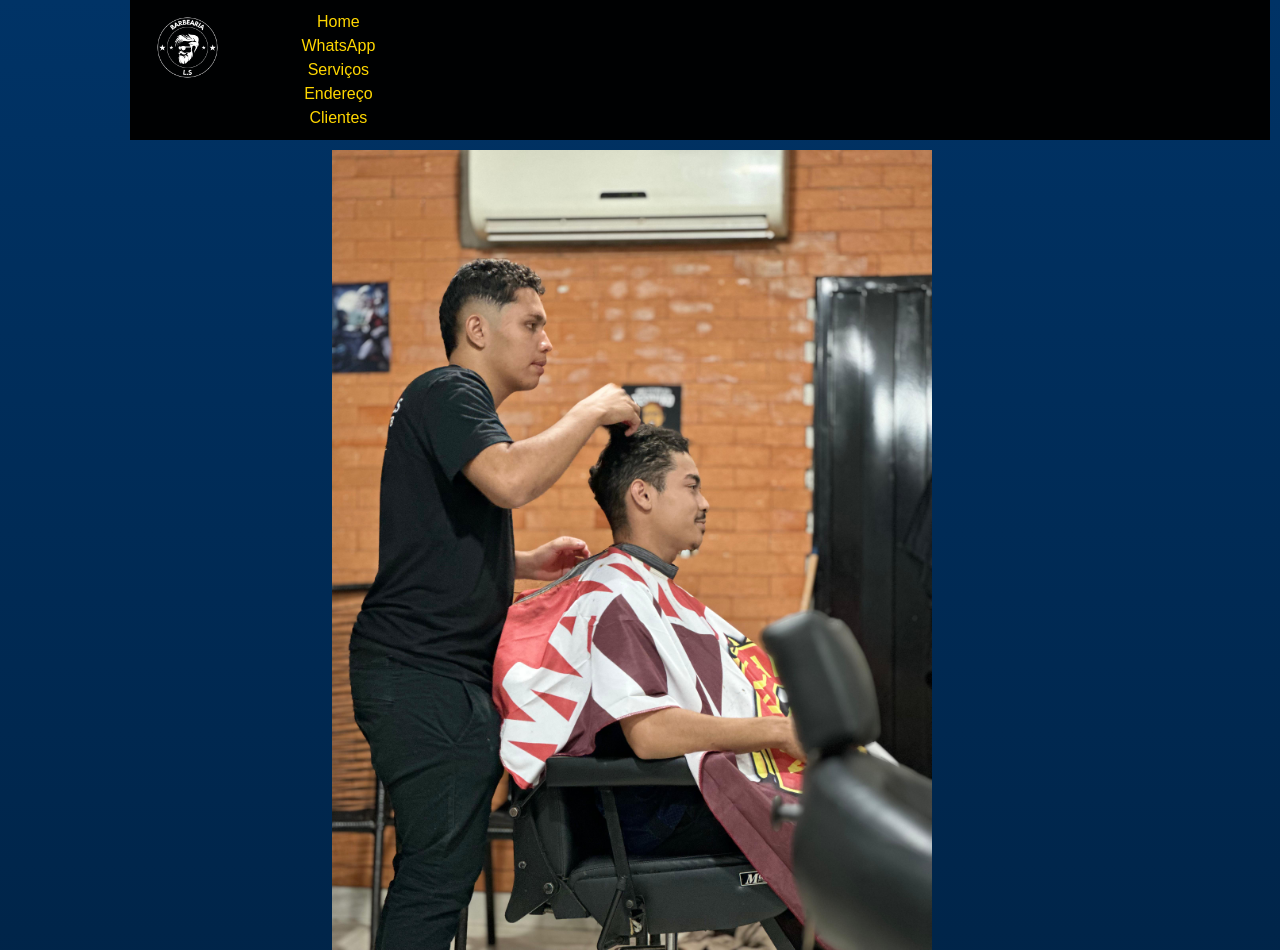
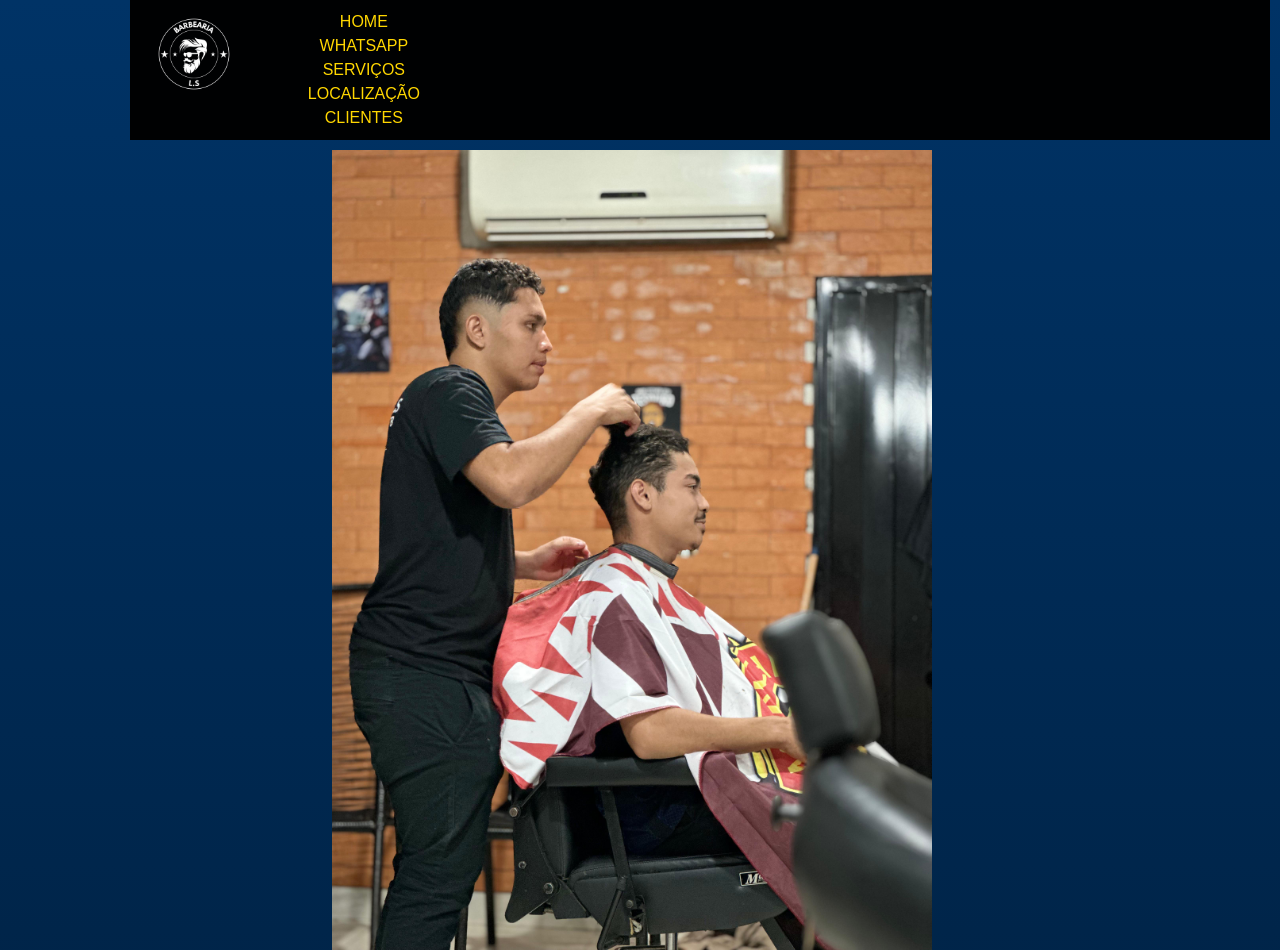
Before and after one commit to JacksonLuiz99/BarbeariaLS, a plain HTML site: page index.html in a window 1280 px wide. Shown: the top 950 px of the page. Drawn offline with nearby package versions, Linux system fonts and the light colour scheme.

Commit message:
Finalizado
Aguardando aprovação do cliente.

```diff
--- a/index.html
+++ b/index.html
@@ -4,9 +4,9 @@
 <head>
   <meta charset="UTF-8">
   <meta name="viewport" content="width=device-width, initial-scale=1.0">
-  <meta name="description"
-    content="Barbearia LS - Especializada em cortes de cabelo masculino. Venha conhecer nossos serviços e clientes satisfeitos.">
-  <meta name="keywords" content="barbearia, cortes de cabelo, masculino, Cuiabá, Romulo Cardoso, Atlético Paranaense">
+  <meta name="description" content="Barbearia LS em Cuiabá oferece cortes de cabelo masculino com alta qualidade e estilo. Conheça nossos serviços especializados e veja a satisfação dos nossos clientes.">
+<meta name="keywords" content="barbearia Cuiabá, cortes de cabelo masculino, estilo de cabelo, grooming, cuidados com o cabelo, barbearia de qualidade, serviços de barbearia, cortes modernos, cuidado com a aparência">
+
   <title> Barbearia LS</title>
   <link href="https://stackpath.bootstrapcdn.com/bootstrap/5.3.0/css/bootstrap.min.css" rel="stylesheet">
   <link href="css/style.css" rel="stylesheet">
@@ -30,13 +30,13 @@
       <div class="col-md-8">
 
         <nav>
-          <a class="nav-link" href="#capa">Home</a>
+          <a class="nav-link" href="#capa">HOME</a>
           <a class="nav-linkk"
             href="https://api.whatsapp.com/send?phone=5565992920478&text=Ol%C3%A1%2C%20estou%20vindo%20atrav%C3%A9s%20do%20seu%20site!!!"
-            target="_blank" rel="noopener noreferrer">WhatsApp</a>
-          <a class="nav-link" href="#services">Serviços</a>
-          <a class="nav-link" href="#address">Endereço</a>
-          <a class="nav-link" href="#clients">Clientes</a>
+            target="_blank" rel="noopener noreferrer">WHATSAPP</a>
+          <a class="nav-link" href="#services">SERVIÇOS</a>
+          <a class="nav-link" href="#address">LOCALIZAÇÃO</a>
+          <a class="nav-link" href="#clients">CLIENTES</a>
         </nav>
       </div>
     </div>
@@ -63,7 +63,7 @@
 
   <!-- Endereço -->
   <section id="address" class="container mt-5">
-    <h2 class="text-center">Nosso Endereço</h2>
+    <h2 class="text-center">Nossa Localização</h2>
     <div class="map-container">
       <iframe
         src="https://www.google.com/maps/embed?pb=!1m18!1m12!1m3!1d240.15364528421216!2d-56.09207513311464!3d-15.620563659833644!2m3!1f0!2f0!3f0!3m2!1i1024!2i768!4f13.1!3m3!1m2!1s0x939dae1fff5ee463%3A0x95207cbd98d30ed7!2sR.%20Pres.%20Leite%20Figueiredo%2C%20598%20-%20Dom%20Aquino%2C%20Cuiab%C3%A1%20-%20MT%2C%2078015-025!5e0!3m2!1spt-BR!2sbr!4v1726111680586!5m2!1spt-BR!2sbr"
```
